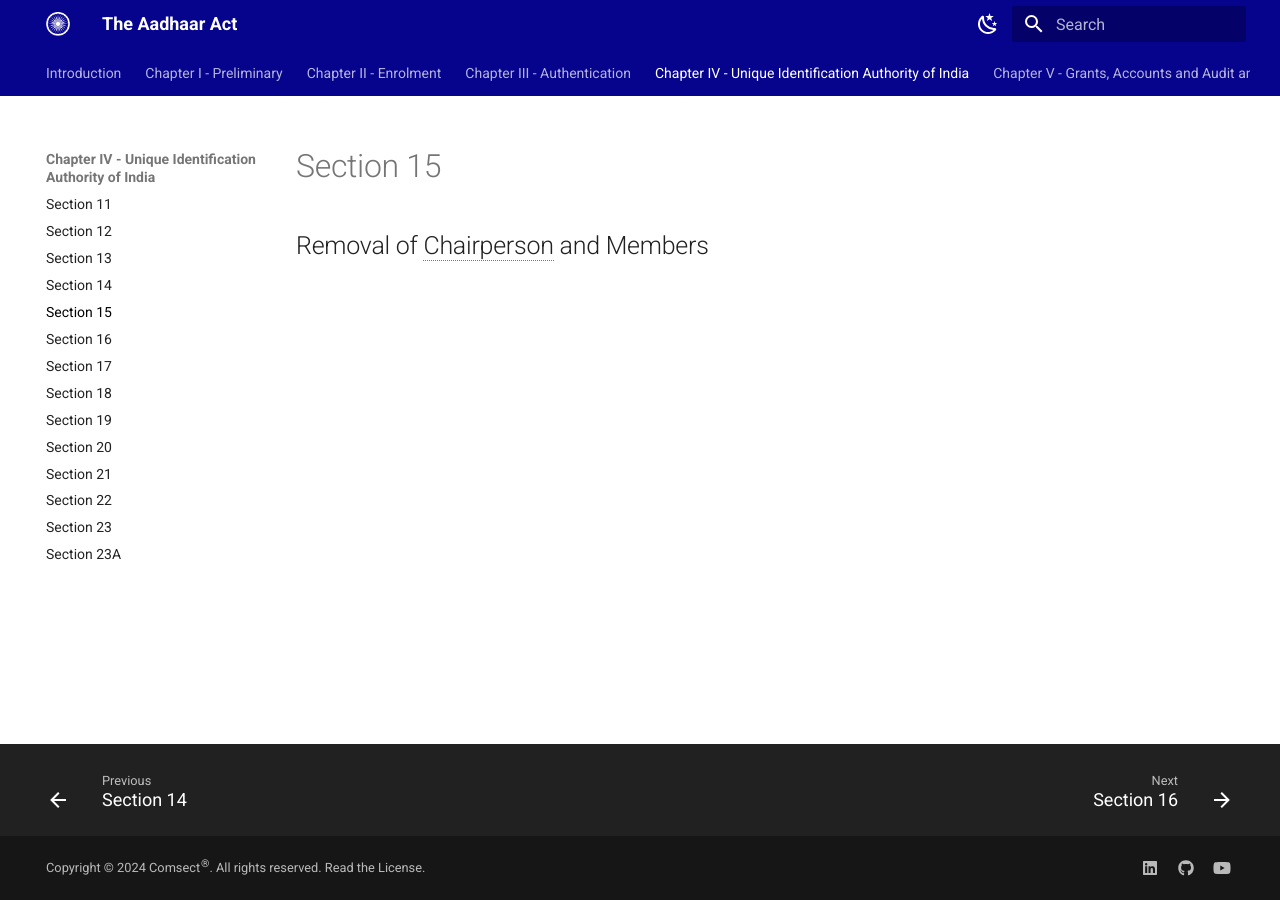
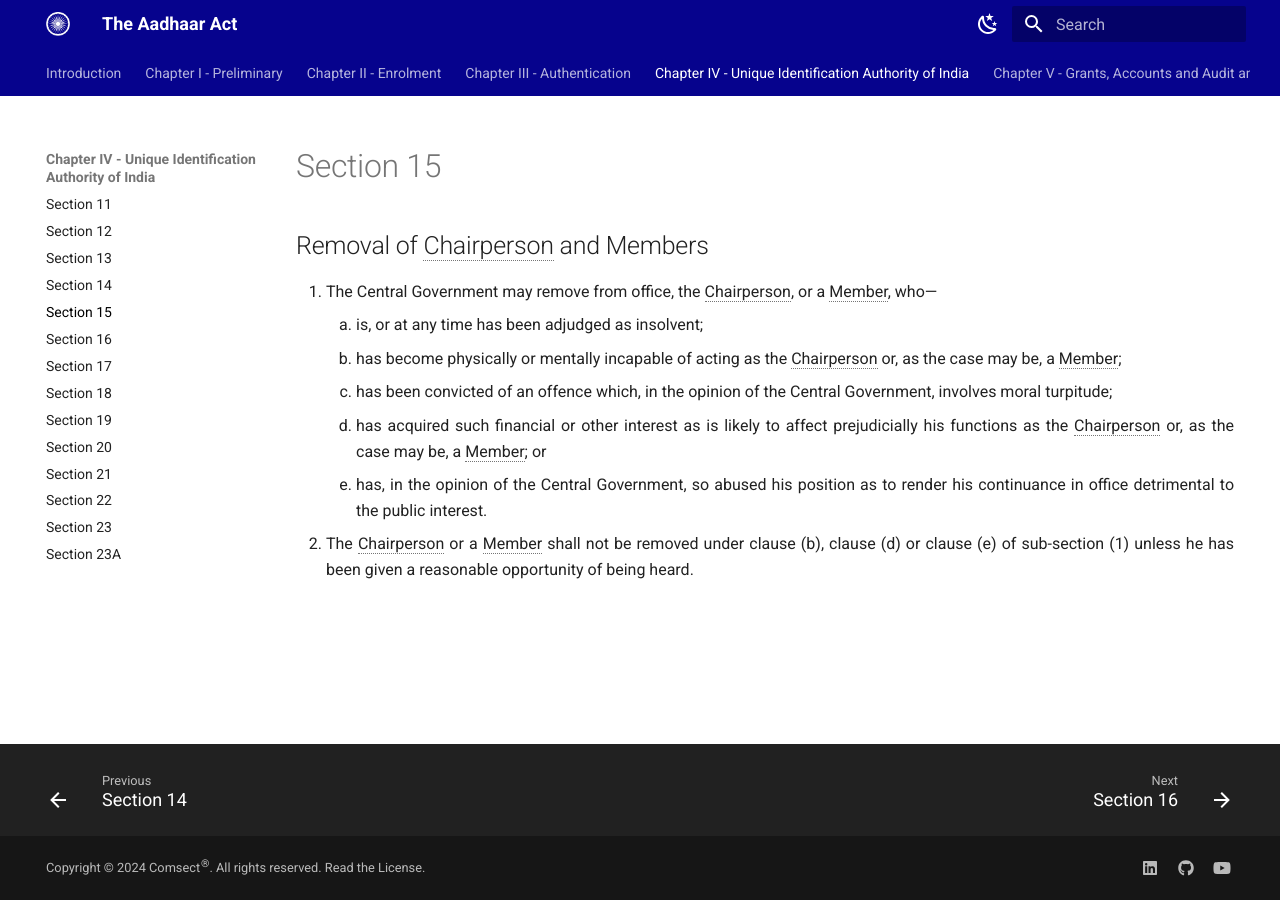
Before and after one commit to comsect/aadhaar-act, an MkDocs documentation site: the page built from docs/en/15.md, in a window 1280 px wide. Built offline with MkDocs 1.6.1 and Material for MkDocs 9.7.7, drawn with Linux system fonts in a browser that asks for light colours.

Commit message:
add section-fifteen

```diff
--- a/docs/en/15.md
+++ b/docs/en/15.md
@@ -5,3 +5,12 @@ description: Removal of Chairperson and Members
 ---
 
 ## Removal of Chairperson and Members
+
+
+1. The Central Government may remove from office, the Chairperson, or a Member, who—
+    1. is, or at any time has been adjudged as insolvent;
+    2. has become physically or mentally incapable of acting as the Chairperson or, as the case may be, a Member;
+    3. has been convicted of an offence which, in the opinion of the Central Government, involves moral turpitude;
+    4. has acquired such financial or other interest as is likely to affect prejudicially his functions as the Chairperson or, as the case may be, a Member; or
+    5. has, in the opinion of the Central Government, so abused his position as to render his continuance in office detrimental to the public interest.
+2. The Chairperson or a Member shall not be removed under clause (b), clause (d) or clause (e) of sub-section (1) unless he has been given a reasonable opportunity of being heard.
```
